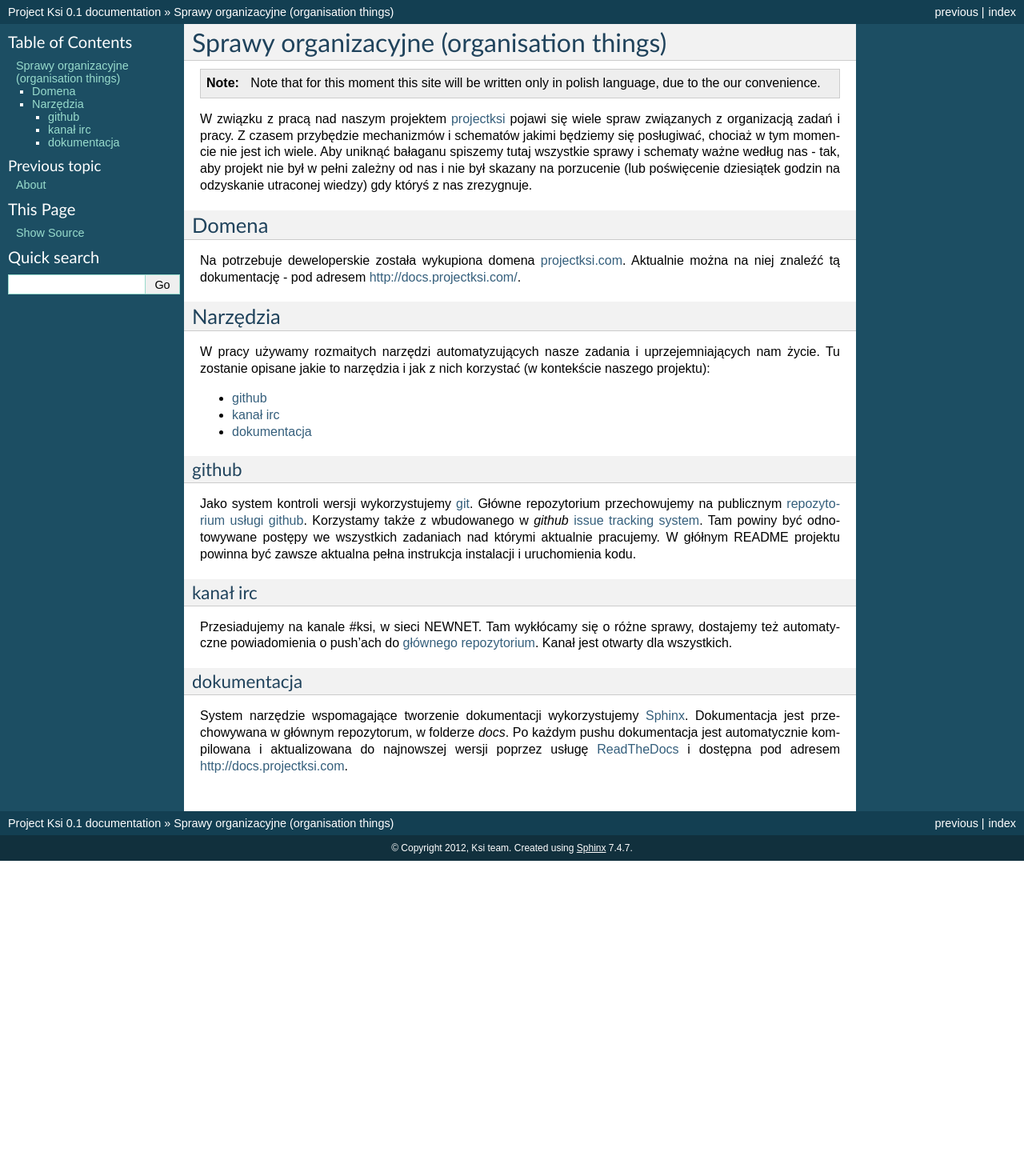
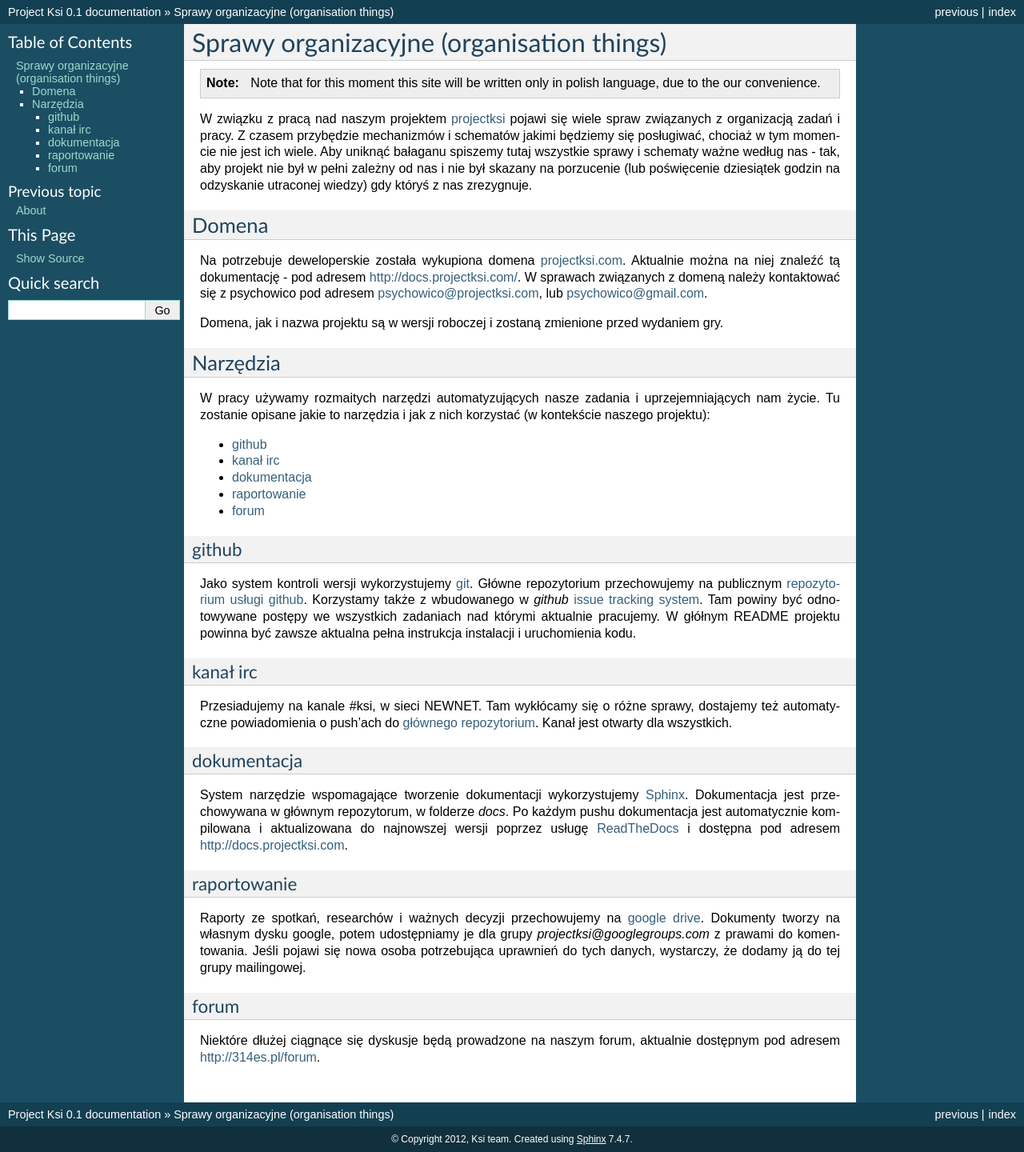
Before and after one commit to wiktor-obrebski/projectksi, a Sphinx documentation site: the page built from docs/source/orgs/index.rst, in a window 1280 px wide. Shown: the whole page at 80% size. Built offline with Sphinx 7.4.7, drawn with Linux system fonts in a browser that asks for light colours; pages that are not in the unit, such as notebooks, are missing from menus; before the commit the page ends 1076 px from its top, so only the background shows below that.

Commit message:
* add contacts page * add info about forum and google drive

```diff
--- a/docs/source/index.rst
+++ b/docs/source/index.rst
@@ -13,6 +13,7 @@
 
     about
     orgs/index
+    contact
 
 
 Indices and tables
--- a/docs/source/orgs/index.rst
+++ b/docs/source/orgs/index.rst
@@ -17,7 +17,11 @@
 ======
 
 Na potrzebuje deweloperskie została wykupiona domena `projectksi.com <http://projectksi.com>`_. Aktualnie można na niej
-znaleźć tą dokumentację - pod adresem http://docs.projectksi.com/.
+znaleźć tą dokumentację - pod adresem http://docs.projectksi.com/. W sprawach związanych z domeną należy kontaktować się
+z psychowico pod adresem psychowico@projectksi.com, lub psychowico@gmail.com.
+
+
+Domena, jak i nazwa projektu są w wersji roboczej i zostaną zmienione przed wydaniem gry.
 
 Narzędzia
 =========
@@ -28,6 +32,8 @@
 * github_
 * `kanał irc`_
 * dokumentacja_
+* raportowanie_
+* forum_
 
 github
 ------
@@ -58,3 +64,17 @@
 
 .. _Sphinx: http://sphinx.pocoo.org/
 .. _ReadTheDocs: http://readthedocs.org/
+
+raportowanie
+------------
+Raporty ze spotkań, researchów i ważnych decyzji przechowujemy na `google drive`_. Dokumenty tworzy na własnym dysku
+google, potem udostępniamy je dla grupy `projectksi@googlegroups.com` z prawami do komentowania. Jeśli pojawi się nowa
+osoba potrzebująca uprawnień do tych danych, wystarczy, że dodamy ją do tej grupy mailingowej.
+
+.. _`google drive`: https://drive.google.com
+
+forum
+-----
+
+Niektóre dłużej ciągnące się dyskusje będą prowadzone na naszym forum, aktualnie dostępnym pod
+adresem http://314es.pl/forum.
```
